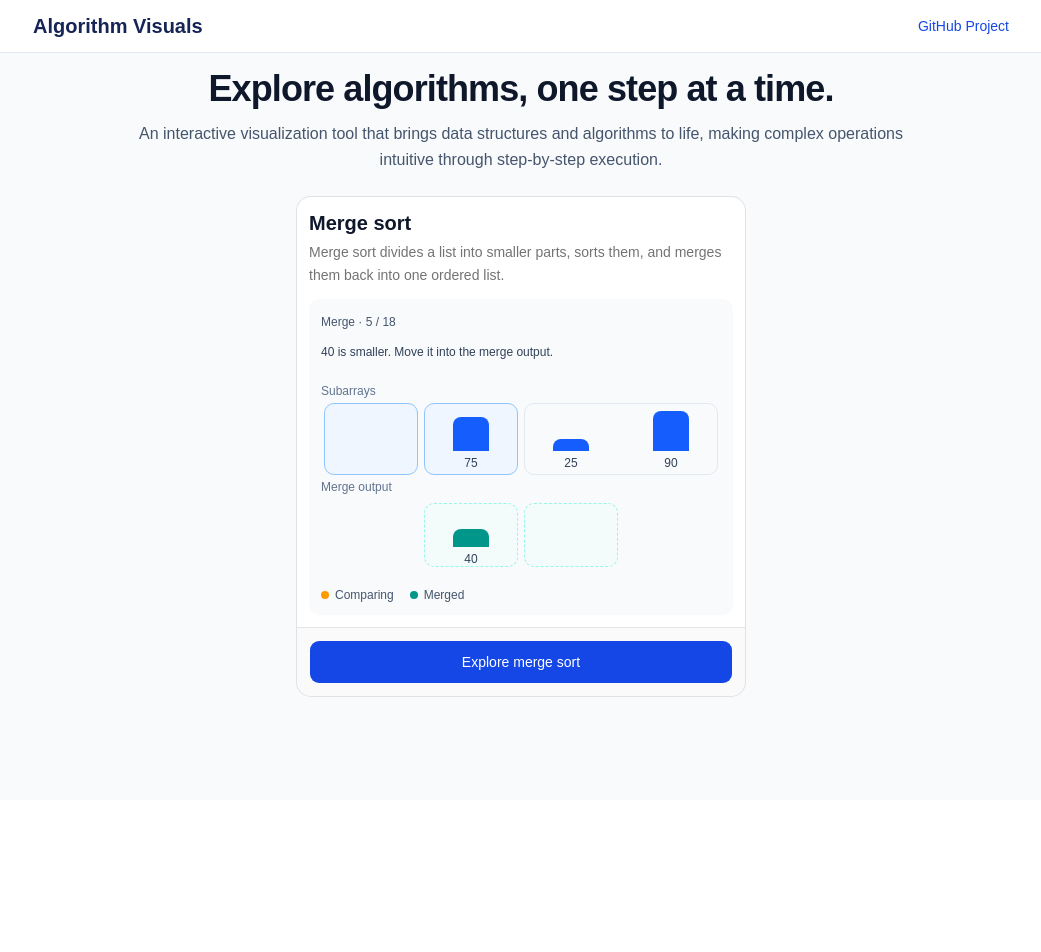
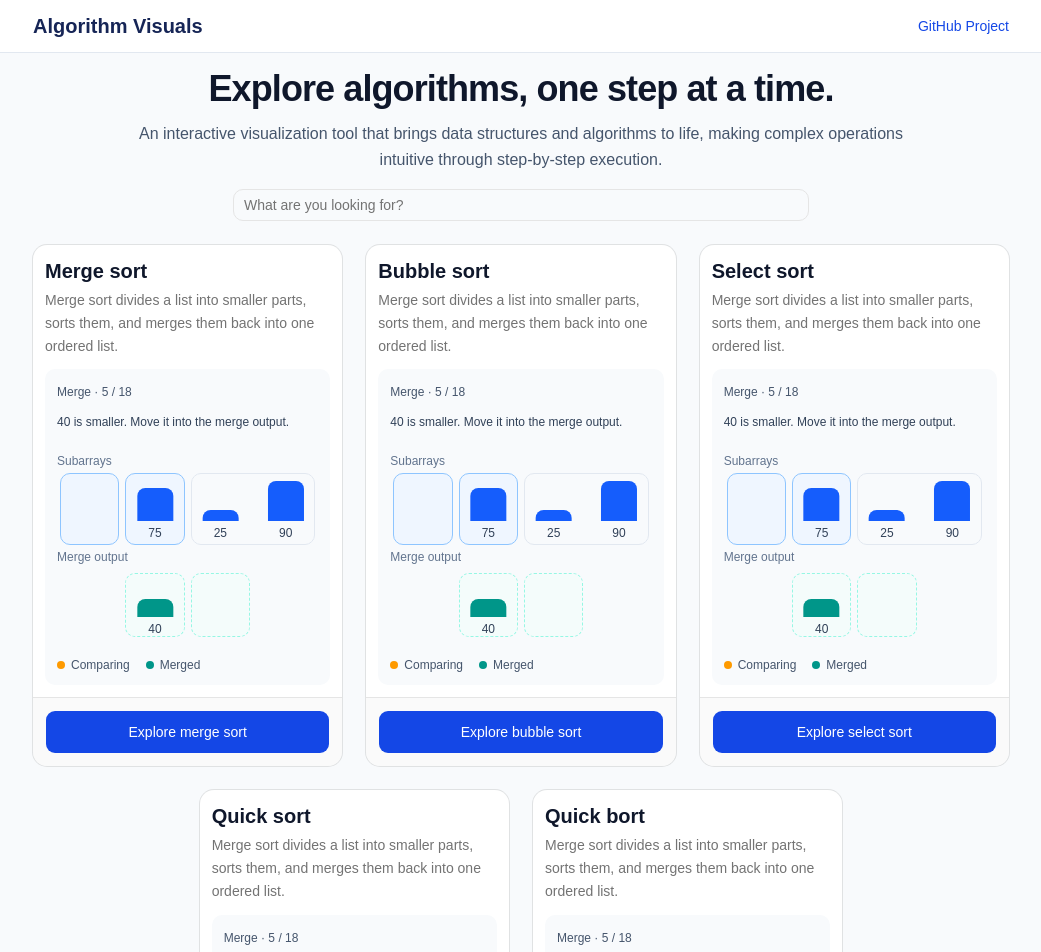
Before and after one commit to TazoSepo/algorithm-view, a React (Vite) app: page / in a window 1280 px wide. Shown: the top 952 px of the page, without its empty margins (119-1160 px from the left). Before the commit the page ends 800 px from the top, so only its background shows below. Built offline with nearby package versions, Linux system fonts and the light colour scheme.

Commit message:
Adds search bar for filtering

```diff
--- a/src/App.tsx
+++ b/src/App.tsx
@@ -1,15 +1,44 @@
+import { useState } from "react";
 import { AlgorithmCard } from "./components/AlgorithmCard";
 import { MergeSortPreview } from "./components/previews/MergeSortPreview";
+import { Input } from "./components/ui/input";
 
 const algorithmCards = [
   <AlgorithmCard
+    key="merge-sort"
     title="Merge sort"
+    description="Merge sort divides a list into smaller parts, sorts them, and merges them back into one ordered list."
+    preview={<MergeSortPreview />}
+  />,
+  <AlgorithmCard
+    key="bubble-sort"
+    title="Bubble sort"
+    description="Merge sort divides a list into smaller parts, sorts them, and merges them back into one ordered list."
+    preview={<MergeSortPreview />}
+  />,
+  <AlgorithmCard
+    key="select-sort"
+    title="Select sort"
+    description="Merge sort divides a list into smaller parts, sorts them, and merges them back into one ordered list."
+    preview={<MergeSortPreview />}
+  />,
+  <AlgorithmCard
+    key="quick-sort"
+    title="Quick sort"
+    description="Merge sort divides a list into smaller parts, sorts them, and merges them back into one ordered list."
+    preview={<MergeSortPreview />}
+  />,
+  <AlgorithmCard
+    key="quick-bort"
+    title="Quick bort"
     description="Merge sort divides a list into smaller parts, sorts them, and merges them back into one ordered list."
     preview={<MergeSortPreview />}
   />,
 ];
 
 export default function App() {
+  const [searchString, setSearchString] = useState("");
+
   return (
     <div className="min-h-screen bg-slate-50">
       <header className="border-b border-slate-200 bg-white">
@@ -37,8 +66,25 @@ export default function App() {
             algorithms to life, making complex operations intuitive through
             step-by-step execution.
           </p>
-          <div className="mt-6 w-full max-w-md">
+          <Input
+            type="text"
+            className="max-w-xl mt-4"
+            placeholder="What are you looking for?"
+            value={searchString}
+            onChange={(e) => {
+              setSearchString(e.target.value);
+            }}
+          ></Input>
+          <div className="mt-6 flex w-full flex-wrap justify-center gap-6">
             {algorithmCards.map((card) => {
+              const matches = card.props.title
+                .toLowerCase()
+                .includes(searchString.trim().toLowerCase());
+
+              if (!matches) {
+                return null;
+              }
+
               return card;
             })}
           </div>
--- a/src/components/AlgorithmCard.tsx
+++ b/src/components/AlgorithmCard.tsx
@@ -21,7 +21,7 @@ export function AlgorithmCard({
   preview,
 }: AlgorithmCardProps) {
   return (
-    <Card className="w-full" size="sm">
+    <Card className="w-full min-w-0 lg:w-[calc((100%-3rem)/3)]" size="sm">
       <CardHeader>
         <CardTitle>
           <h2 className="text-xl font-semibold text-slate-900">{title}</h2>
--- /dev/null
+++ b/src/components/ui/input.tsx
@@ -0,0 +1,19 @@
+import * as React from "react"
+import { Input as InputPrimitive } from "@base-ui/react/input"
+import { cn } from "cn"
+
+function Input({ className, type, ...props }: React.ComponentProps<"input">) {
+  return (
+    <InputPrimitive
+      type={type}
+      data-slot="input"
+      className={cn(
+        "h-8 w-full min-w-0 rounded-lg border border-input bg-transparent px-2.5 py-1 text-base transition-colors outline-none file:inline-flex file:h-6 file:border-0 file:bg-transparent file:text-sm file:font-medium file:text-foreground placeholder:text-muted-foreground focus-visible:border-ring focus-visible:ring-3 focus-visible:ring-ring/50 disabled:pointer-events-none disabled:cursor-not-allowed disabled:bg-input/50 disabled:opacity-50 aria-invalid:border-destructive aria-invalid:ring-3 aria-invalid:ring-destructive/20 md:text-sm dark:bg-input/30 dark:disabled:bg-input/80 dark:aria-invalid:border-destructive/50 dark:aria-invalid:ring-destructive/40",
+        className
+      )}
+      {...props}
+    />
+  )
+}
+
+export { Input }
```
